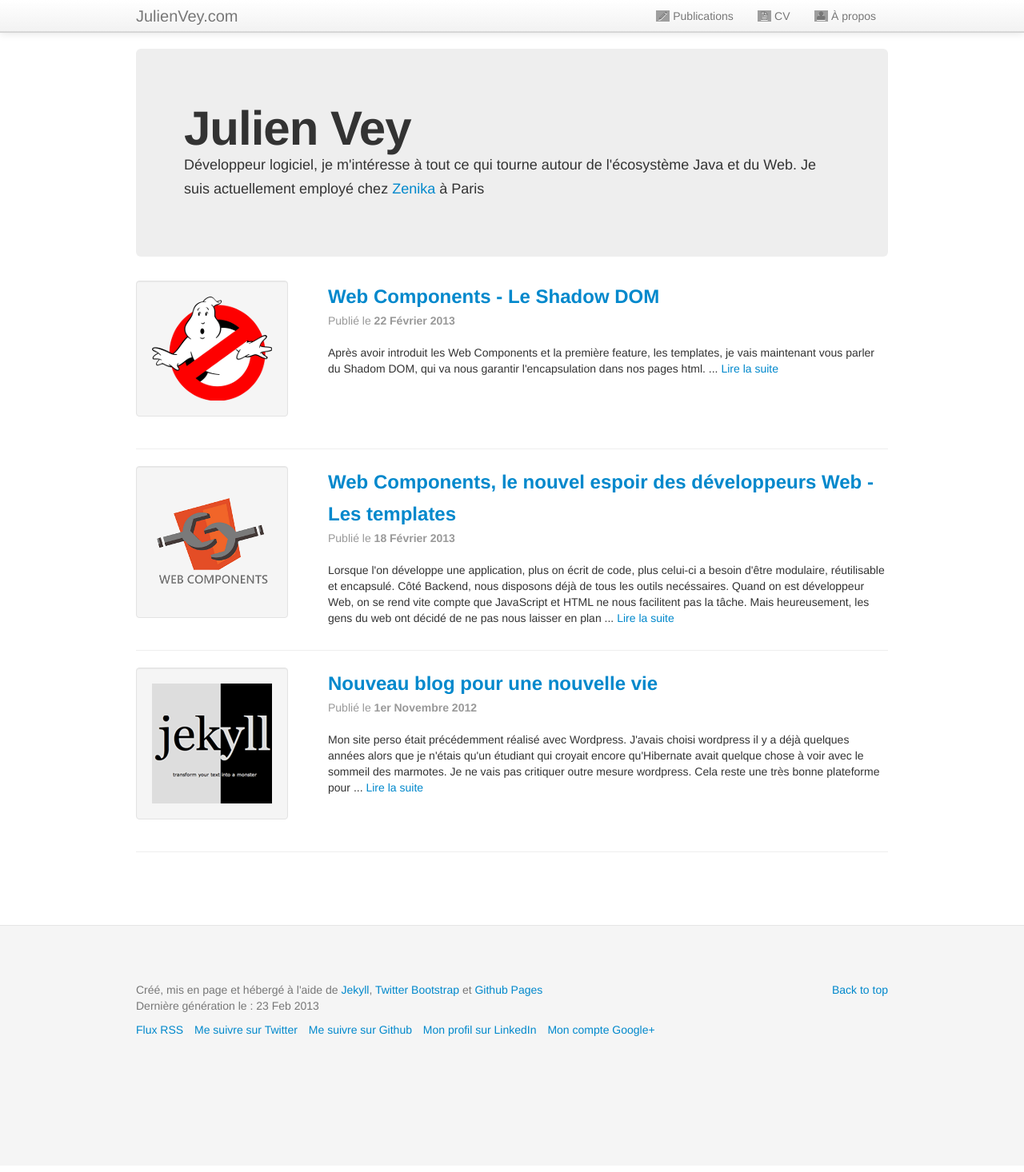
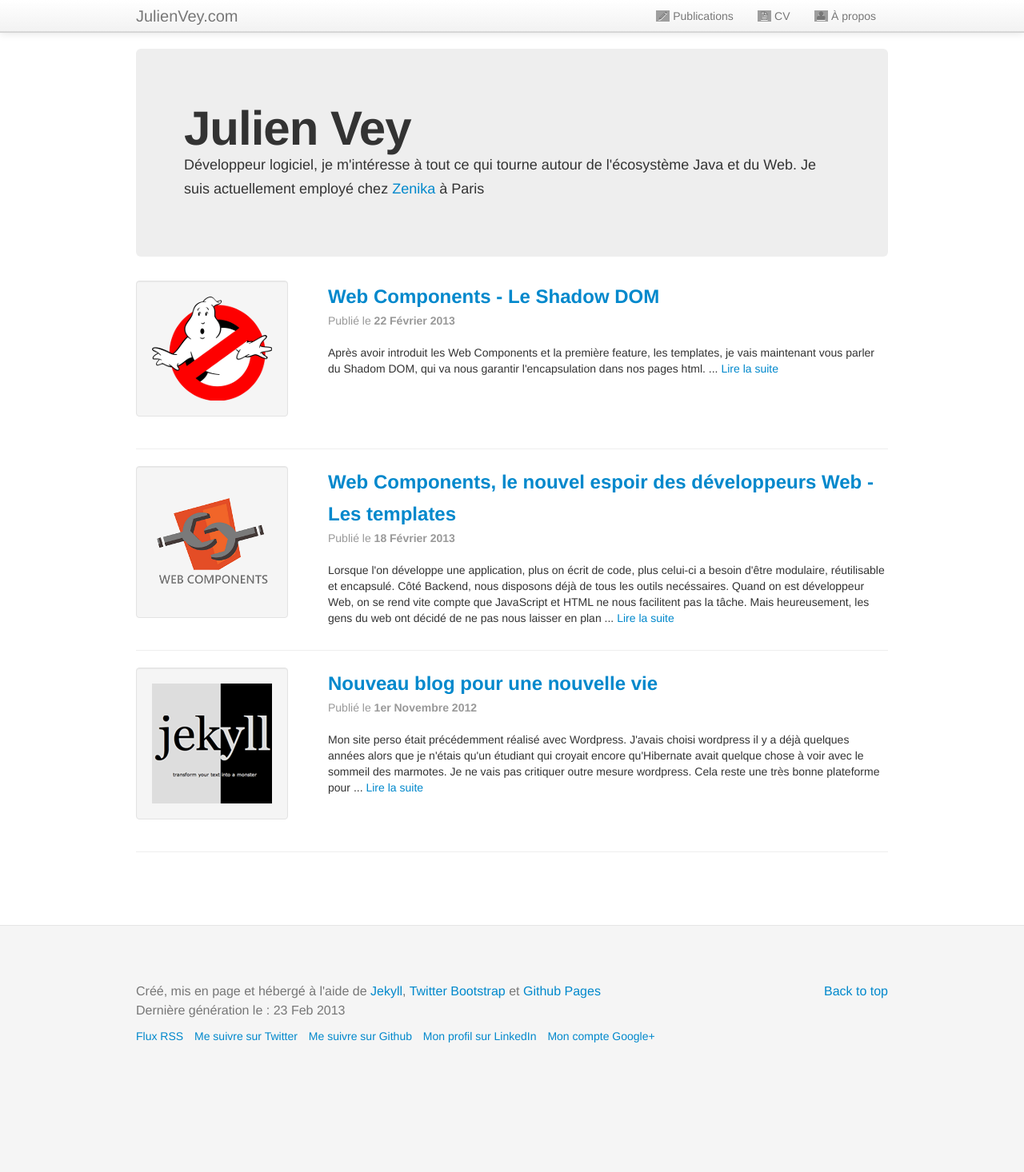
Before and after one commit to julienvey/julienvey.en, a Jekyll site: the page built from index.html, in a window 1280 px wide. Shown: the whole page at 80% size. Built offline with Jekyll 4.4.1, drawn with Linux system fonts in a browser that asks for light colours; Markdown is read by kramdown in place of the engine named in the settings; grey boxes are pictures that could not be loaded.

Commit message:
Mise à jour de la taille de la police

```diff
--- a/css/julienvey.css
+++ b/css/julienvey.css
@@ -9,6 +9,11 @@
 
 .justify {
 	text-align: justify;
+}
+
+p {
+  line-height: 1.5em;
+  font-size: 16px;
 }
 
 /* Footer
```
